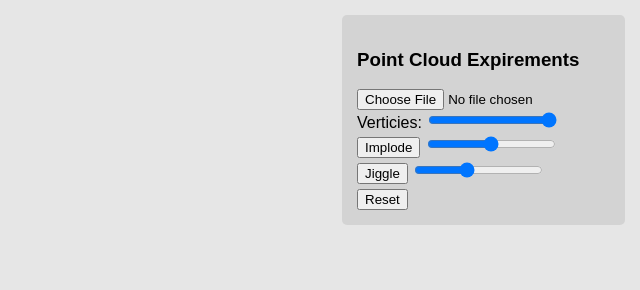
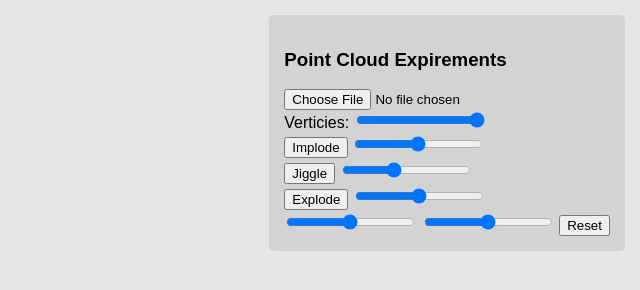
Before and after one commit to leoforney/PointCloudVR, a plain HTML site: page renderFromPLY/main.html in a window 1280 px wide. Shown: the whole page, without its empty margins (640-1280 px from the left). Drawn offline with nearby package versions, Linux system fonts and the light colour scheme.

Commit message:
Update renderFromPLY/main.html

```diff
--- a/renderFromPLY/main.html
+++ b/renderFromPLY/main.html
@@ -49,6 +49,14 @@
                 <button id="jiggleButton" onclick="effects.jiggle = !effects.jiggle;">Jiggle</button>
                 <input type="range" min="1" max="100" value="40" id="jiggleSlider" onchange="effectsProperties.jiggle = this.value/700">
             </span><br/>
+            <span>
+                <button id="explodeButton" onclick="effects.explode = !effects.explode;">Explode</button>
+                <input type="range" min="1" max="100" value="50" id="explodeSlider" onchange="effectsProperties.explode = this.value/2000">
+            </span><br/>
+
+            <input type="range" min="1" max="100" value="50" id="nearPlaneSlider" onchange="projNear = this.value/2000">
+            <input type="range" min="1" max="100" value="50" id="farPlaneSlider" onchange="projFar = this.value/50; console.log('far: ', projFar);">
+
 
             <button id="resetButton" onclick="clearEffects()">Reset</button>
         </div>
```
